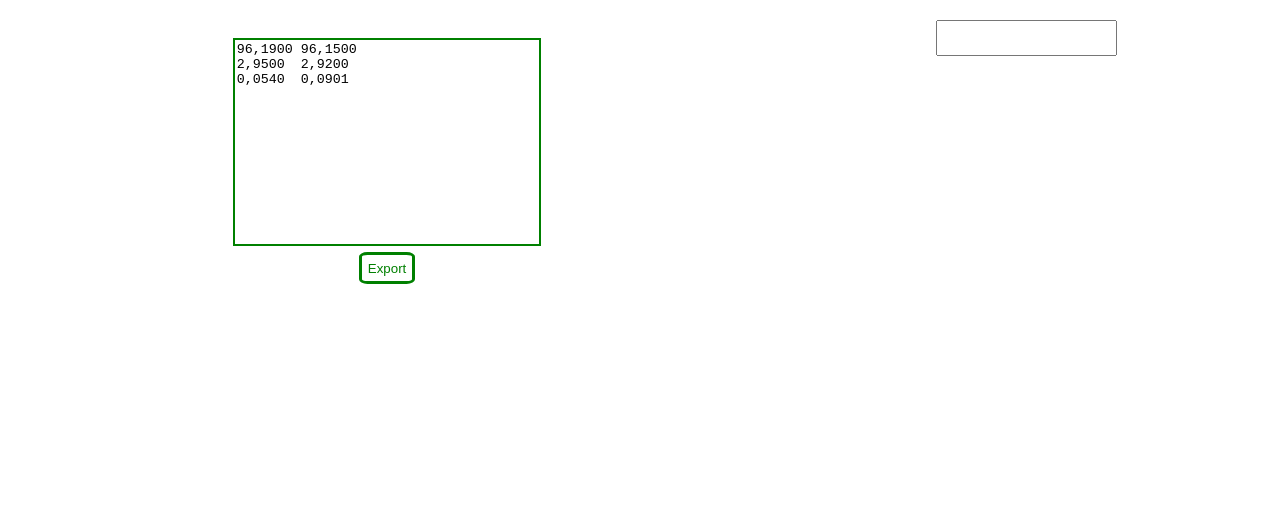
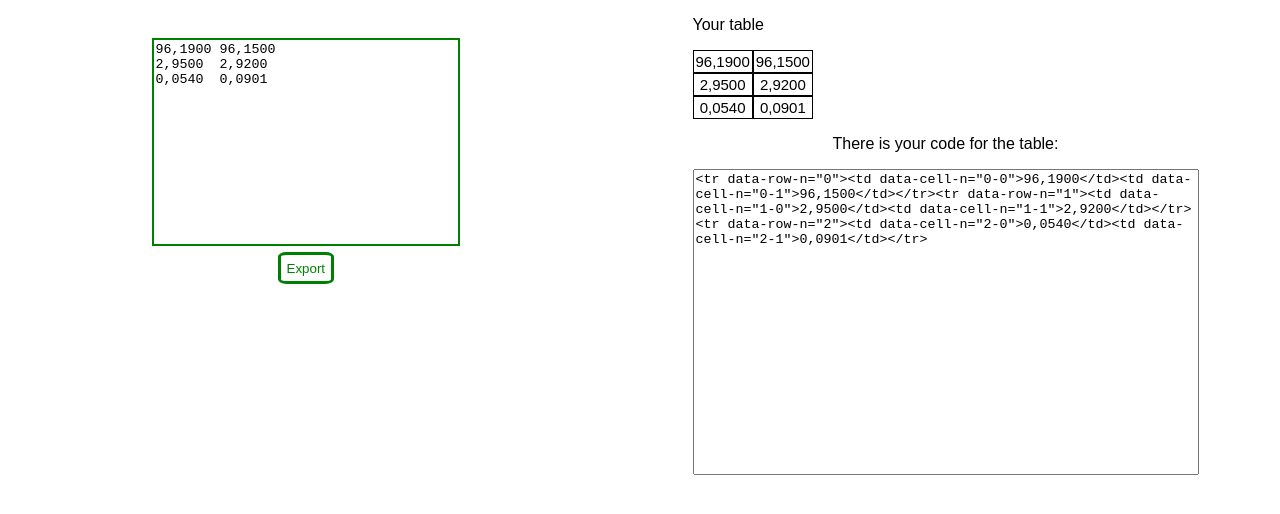
Before and after one commit to andSKLV/xlsToWeb, a plain HTML site: page index.html in a window 1280 px wide. Both pictures are taken after a click on the button "Export". Drawn offline with Linux system fonts and the light colour scheme.

Commit message:
Add files via upload
It is alive!
 -Some 'p' tags added
 -Table rendering is working
 -Code generating and rendering are working

```diff
--- a/index.html
+++ b/index.html
@@ -4,20 +4,22 @@
 	<meta charset="UTF-8">
 	<title>Document</title>
 	  <link rel="stylesheet" href="style.css">
+
 </head>
 <body>
 	<div class='row'>
 		<div id='excel-inp'>
 			<textarea class="excel-copy">96,1900	96,1500
 2,9500	2,9200
-0,0540	0,0901
-</textarea>
+0,0540	0,0901</textarea>
 			<button class='submit-excel'>Export</button>
 		</div>
 
 		<div id='result'>
-			<div id='table'></div>
+			<p>Your table</p>
+			<table cellspacing="0"></table>
 			<div id="code">
+				<p>There is your code for the table:</p>
 				<textarea id='code-text' readonly></textarea>
 			</div>
 		</div>
--- a/script.js
+++ b/script.js
@@ -1,7 +1,7 @@
 class InputXl {
 	// принимает арг1 = форму, арг2 = кнопку
-	constructor(arg1){
-		this.form = arg1;
+	constructor(el){
+		this.form = el;
 		this.parsedXl = null;
 	}
 /** Основной метод к которому и будем обращаться в главном
@@ -30,12 +30,48 @@ class InputXl {
 }
 
 class Table {
-	constructor(){
+	constructor(el){
+		this.rowTable = {};
+		this.form = el;
+		this.table = null;
+	}
+
+	check () {
 
 	}
 
-	render() {
+	setTable(rt) {
+		// this.check(rt);
+		this.rowTable = rt;
+	}
 
+	renderTable() {
+		let tPlace = this.form.querySelector('table');
+
+		Object.values(this.rowTable).forEach((row,iR)=>{
+			let tr = document.createElement('tr');
+			tr.dataset.rowN = iR;
+			row.forEach((cell,iC)=>{
+				let td = document.createElement('td');
+				td.dataset.cellN = `${iR}-${iC}`;
+				td.textContent = cell;
+				tr.append(td);
+			})
+			tPlace.append(tr)
+		});
+		this.table = tPlace;
+	}
+
+	renderCode(){
+		let cPlace = this.form.querySelector('#code-text');
+		cPlace.textContent = this.table.innerHTML;
+	}
+
+	clear() {
+		let tPlace = this.form.querySelector('table');
+		let cPlace = this.form.querySelector('#code-text');
+		tPlace.innerHTML = '';
+		cPlace.innerHTML = '';
 	}
 }
 
@@ -43,13 +79,18 @@ class Table {
 class Main {
 	constructor () {
 		this.inp = new InputXl(document.querySelector('.excel-copy'));
-		this.table = new Table (document.querySelector('#result'));
+		this.result = new Table (document.querySelector('#result'));
+
 		this.btn = document.querySelector('.submit-excel');
 		this.btn.onclick = this.btnClick.bind(this);
 	}
 
 	btnClick(){
-		let table = this.inp.getTable();
+		let rowTable = this.inp.getTable();
+		this.result.setTable (rowTable);
+		this.result.clear();
+		this.result.renderTable();
+		this.result.renderCode();
 	}
 }
 
--- a/style.css
+++ b/style.css
@@ -1,7 +1,7 @@
 body {
-  margin: 0;
-  padding: 0;
-  font: 75%/120% Arial, Helvetica, sans-serif;
+  margin: 0px;
+  padding: 0px;
+  font-family: Arial, Helvetica, sans-serif;
 
 }
 
@@ -17,10 +17,21 @@ button {
 button:hover{
   background-color: green;
   color:white;
+
 }
 
 div{
   padding-bottom: 20px;
+}
+table {
+  padding: 0px;
+
+}
+td{
+  border: 1px solid black;
+  padding: 2px;
+  text-align: center;
+  font-size: 15px;
 }
 
 .excel-copy {
@@ -36,12 +47,15 @@ div{
   justify-content: space-around;
 }
 
+
 #code {
     display: flex;
     flex-direction: column;
     align-items: center;
 }
 #code-text {
+  height: 300px;
+  width: 500px;
   resize: none;
 }
 
@@ -55,4 +69,9 @@ div{
 
 .result {
   width: 70%
+  align-items: center;
+
 }
+.table {
+
+}
```
